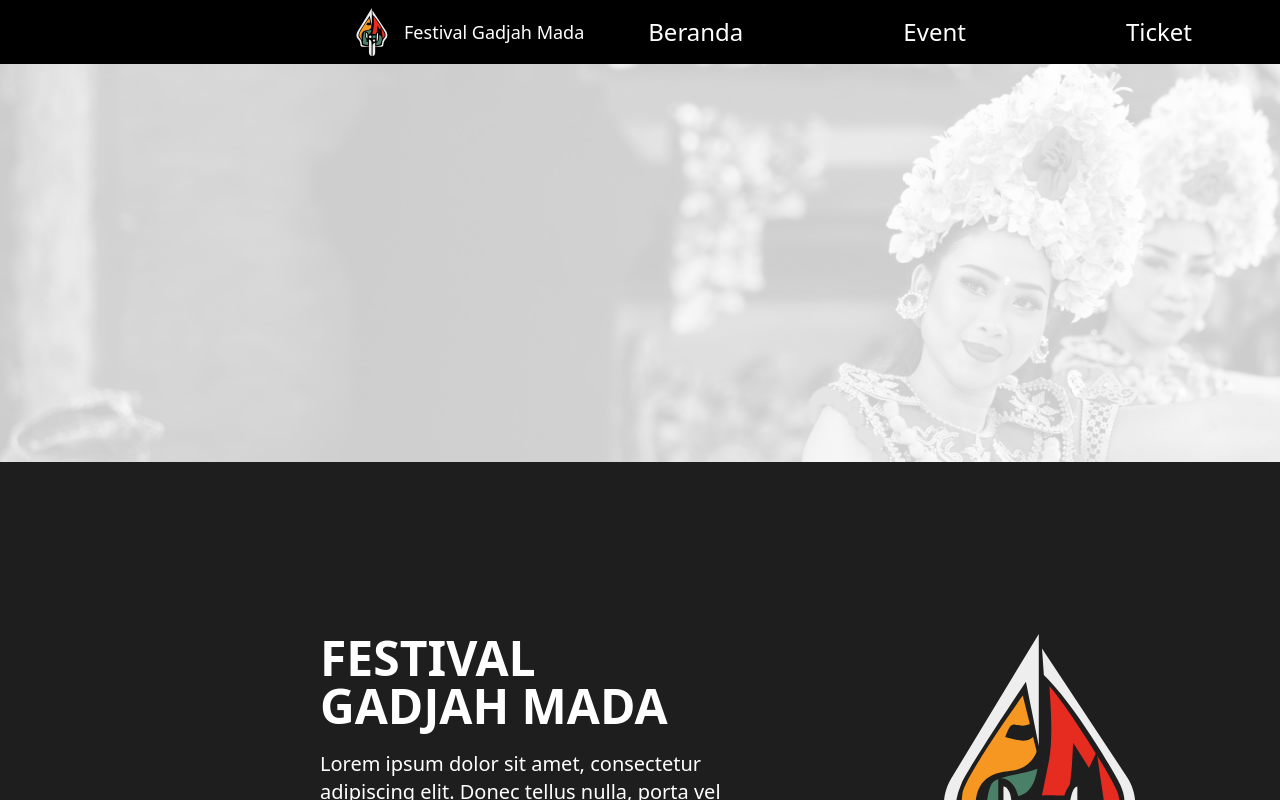
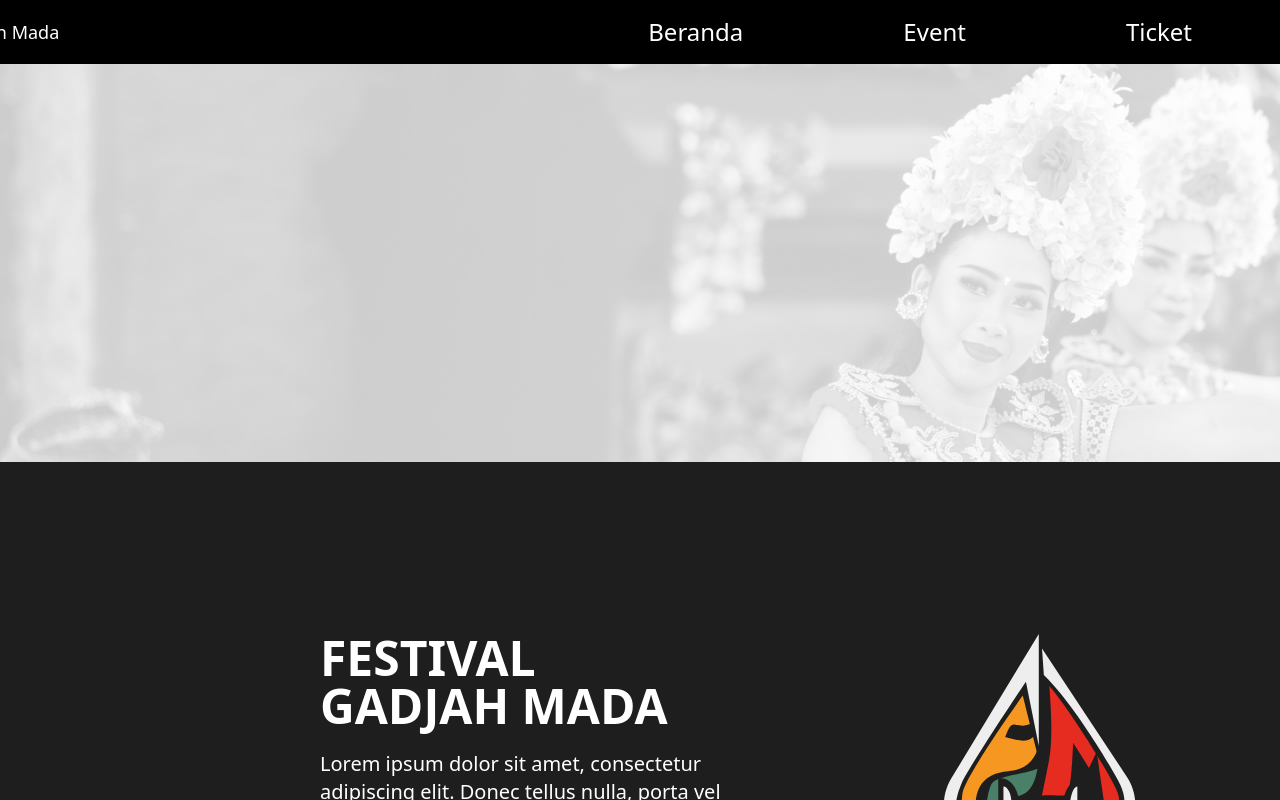
Before and after one commit to Bravonoid/fgm-22, a React (Create React App) app: page / in a window 1280 px wide. Shown: the top 800 px of the page. Built offline with nearby package versions, Linux system fonts and the light colour scheme.

Commit message:
Update navbar.jsx

```diff
--- a/src/components/navbar.jsx
+++ b/src/components/navbar.jsx
@@ -5,15 +5,15 @@
 const navbar = () => {
   return (
       <div className='w-full h-16 bg-black relative top-0 items-center px-10 text-white justify-end flex'>
-        <div className="flex items-center flex-shrink-0 px-2">
-        <div className="h-12 w-12">
-            <img src={Logo} alt="Logo" className="h-12 w-12 hover:cursor-pointer float-left" />
-          </div>
-        <a href="/" className="text-lg hover:bg-red-500 rounded-full text-left p-2">
-          Festival Gadjah Mada
-        </a>
+        <div className="flex items-center flex-shrink-0 px-2 mx-[525px] text-2xl">
+          <div className="h-12 w-12">
+              <img src={Logo} alt="Logo" className="h-12 w-12 hover:cursor-pointer" />
+            </div>
+          <a href="/" className="text-lg hover:bg-red-500 rounded-full text-left p-2">
+            Festival Gadjah Mada
+          </a>
         </div>
-        <ul className='flex justify-between mx-10 gap-36 text-2xl rounded hover:cursor-pointer'>
+        <ul className='flex justify-between mx-10 gap-36 text-2xl hover:cursor-pointer'>
             <li className="hover:bg-red-500 rounded-full p-2">Beranda</li>
             <li className="hover:bg-red-500 rounded-full p-2">Event</li>
             <li className="hover:bg-red-500 rounded-full p-2">Ticket</li>
```
